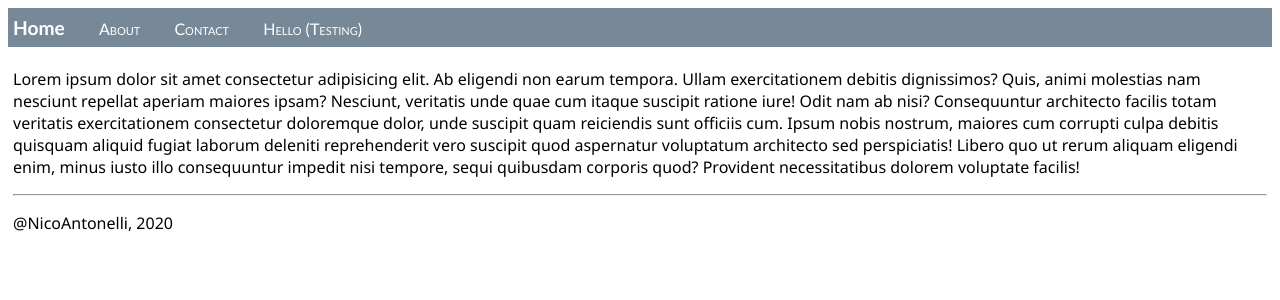
After one commit to NicoAntonelli/NickBot, a Flask app: page /about/ in a window 1280 px wide. The commit adds this page. Shown: the top 300 px of the page. Run offline with Flask 2, Linux system fonts and the light colour scheme.

Commit message:
Layout & Templates

```diff
--- a/app.py
+++ b/app.py
@@ -2,11 +2,20 @@ from flask import Flask
 from flask import render_template
 from datetime import datetime
 import re
+
 app = Flask(__name__)
 
 @app.route("/")
 def home():
-    return "Hello, Flask!"
+    return render_template("home.html")
+
+@app.route("/about/")
+def about():
+    return render_template("about.html")
+
+@app.route("/contact/")
+def contact():
+    return render_template("contact.html")
 
 @app.route("/hello")
 @app.route("/hello/<name>")
--- a/static/site.css
+++ b/static/site.css
@@ -2,3 +2,31 @@
     font-weight: 600;
     color: chocolate;
 }
+
+.navbar {
+    background-color: lightslategray;
+    font-size: 1em;
+    font-family: 'Trebuchet MS', 'Lucida Sans Unicode', 'Lucida Grande', 'Lucida Sans', Arial, sans-serif;
+    color: white;
+    padding: 8px 5px 8px 5px;
+}
+
+.navbar a {
+    text-decoration: none;
+    color: inherit;
+}
+
+.navbar-brand {
+    font-size: 1.2em;
+    font-weight: 600;
+}
+
+.navbar-item {
+    font-variant: small-caps;
+    margin-left: 30px;
+}
+
+.body-content {
+    padding: 5px;
+    font-family:'Segoe UI', Tahoma, Geneva, Verdana, sans-serif;
+}
--- /dev/null
+++ b/templates/about.html
@@ -0,0 +1,18 @@
+{% extends "layout.html" %}
+{% block title %}
+About us
+{% endblock %}
+{% block content %}
+<p>
+    Lorem ipsum dolor sit amet consectetur adipisicing elit.
+    Ab eligendi non earum tempora. Ullam exercitationem debitis dignissimos?
+    Quis, animi molestias nam nesciunt repellat aperiam maiores ipsam? Nesciunt,
+    veritatis unde quae cum itaque suscipit ratione iure! Odit nam ab nisi?
+    Consequuntur architecto facilis totam veritatis exercitationem consectetur doloremque dolor,
+    unde suscipit quam reiciendis sunt officiis cum. Ipsum nobis nostrum,
+    maiores cum corrupti culpa debitis quisquam aliquid fugiat laborum deleniti
+    reprehenderit vero suscipit quod aspernatur voluptatum architecto sed perspiciatis!
+    Libero quo ut rerum aliquam eligendi enim, minus iusto illo consequuntur impedit nisi tempore,
+    sequi quibusdam corporis quod? Provident necessitatibus dolorem voluptate facilis!
+</p>
+{% endblock %}
--- a/templates/hello_there.html
+++ b/templates/hello_there.html
@@ -3,12 +3,12 @@
     <head>
         <meta charset="utf-8" />
         <title>Hello, Flask</title>
-        <link rel="stylesheet" type="text/css" href="{{url_for('static', filename='site.css')}}" />
+        <link rel="stylesheet" type="text/css" href="{{ url_for('static', filename='site.css') }}" />
     </head>
     <body>
         {% if name %}
-            <span class="message">Hello there, {{name}}!</span>
-            <p>It's {{date.strftime("%A, %d %B, %Y at %X")}}.</p>
+            <span class="message">Hello there, {{ name }}!</span>
+            <p>It's {{ date.strftime("%A, %d %B, %Y at %X") }}.</p>
         {% else %}
             <p>What's your name? <span class="message">Provide it after /hello/ in the URL.</span></p>
         {% endif %}
--- /dev/null
+++ b/templates/layout.html
@@ -0,0 +1,26 @@
+<!DOCTYPE html>
+<html>
+    <head>
+        <meta charset="utf-8" />
+        <title>{% block title %}{% endblock %}</title>
+        <link rel="stylesheet" type="text/css" href="{{ url_for('static', filename='site.css')}}" />
+    </head>
+
+    <body>
+        <div class="navbar">
+            <a href="{{ url_for('home') }}" class="navbar-brand">Home</a>
+            <a href="{{ url_for('about') }}" class="navbar-item">About</a>
+            <a href="{{ url_for('contact') }}" class="navbar-item">Contact</a>
+            <a href="{{ url_for('hello_there') }}" class="navbar-item">Hello (Testing)</a>
+        </div>
+
+        <div class="body-content">
+            {% block content %}
+            {% endblock %}
+            <hr/>
+            <footer>
+                <p>@NicoAntonelli, 2020</p>
+            </footer>
+        </div>
+    </body>
+</html>
```
Also changed, not shown: templates/contact.html (added, +8 -0 lines), templates/home.html (added, +9 -0 lines).
